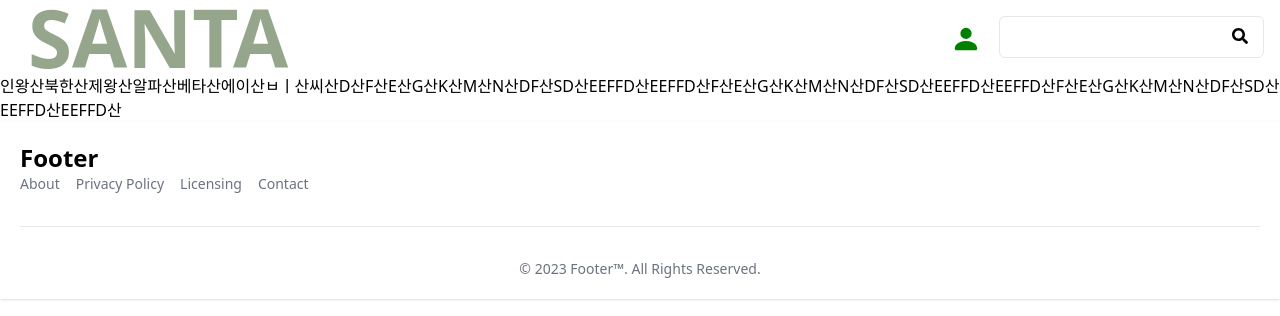
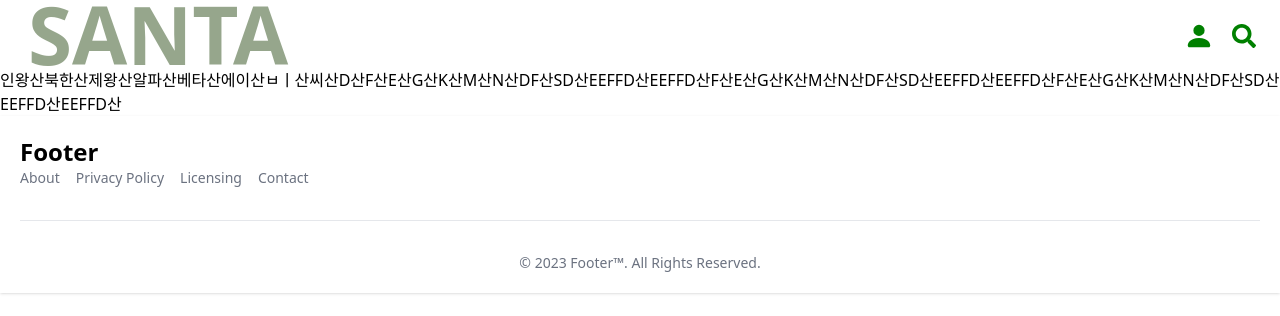
Before and after one commit to WestSilver99/Front, a React (Create React App) app: page /search/1 in a window 1280 px wide. Shown: the top 316 px of the page. Built offline with nearby package versions, Linux system fonts and the light colour scheme.

Commit message:
Design : search design 변경

```diff
--- a/src/components/Layout/header.jsx
+++ b/src/components/Layout/header.jsx
@@ -1,15 +1,19 @@
 import React, { useState } from "react";
 import { Link } from "react-router-dom";
 import { BsFillPersonFill, BsX } from "react-icons/bs";
+import { FaSearch } from "react-icons/fa";
 import SearchBar from "@utils/search";
-import { useNavigate } from "react-router-dom";
 
 const Header = () => {
-  const navigate = useNavigate();
   const [showMenu, setShowMenu] = useState(false);
+  const [showSearchBar, setShowSearchBar] = useState(false);
 
   const handleToggleMenu = () => {
     setShowMenu(!showMenu);
+  };
+
+  const handleToggleSearch = () => {
+    setShowSearchBar(!showSearchBar);
   };
 
   return (
@@ -40,9 +44,15 @@ const Header = () => {
               <BsFillPersonFill size={30} color="green" />
             )}
           </button>
-          <SearchBar smHidden="hidden" />
+          <button
+            onClick={handleToggleSearch}
+            className="mr-2 mt-1 bg-transparent border-none outline-none transition-all duration-300"
+          >
+            <FaSearch size={24} color="green" />
+          </button>
         </div>
       </div>
+      {showSearchBar && <SearchBar />}
     </nav>
   );
 };
--- a/src/pages/Home/index.jsx
+++ b/src/pages/Home/index.jsx
@@ -1,6 +1,5 @@
 import Banner from "@components/Banner/carousel";
 import MainPosts from "@components/Posts/mainPosts";
-import SearchBar from "@utils/search";
 import React from "react";
 
 const Home = () => {
@@ -8,7 +7,6 @@ const Home = () => {
     <div>
       <Banner />
       <div className="my-20 lg:w-2/3 lg:mx-auto xl:w-2/3 xl:mx-auto">
-        <SearchBar />
         <MainPosts />
       </div>
     </div>
--- a/src/utils/search.js
+++ b/src/utils/search.js
@@ -17,13 +17,14 @@ const SearchBar = (props) => {
   };
 
   return (
-    <div className={`relative sm:${props.smHidden || ""}`}>
+    <div className="flex justify-center items-center">
+      <div className="relative my-10 w-2/3 ">
         <input
           type="text"
-        placeholder=""
+          placeholder="산 이름 검색"
           value={searchTerm}
           onChange={(e) => setSearchTerm(e.target.value)}
-        className={`px-4 py-2 border rounded-md w-full`}
+          className="px-4 py-2 h-10 w-full focus:outline-none focus:border-b border-b-2 border-black"
         />
         {/* AutoFocus 기능 추가할 것 */}
         <button
@@ -33,6 +34,7 @@ const SearchBar = (props) => {
           <FaSearch />
         </button>
       </div>
+    </div>
   );
 };
 
```
Lines whose indentation alone changed are shown as unchanged.
